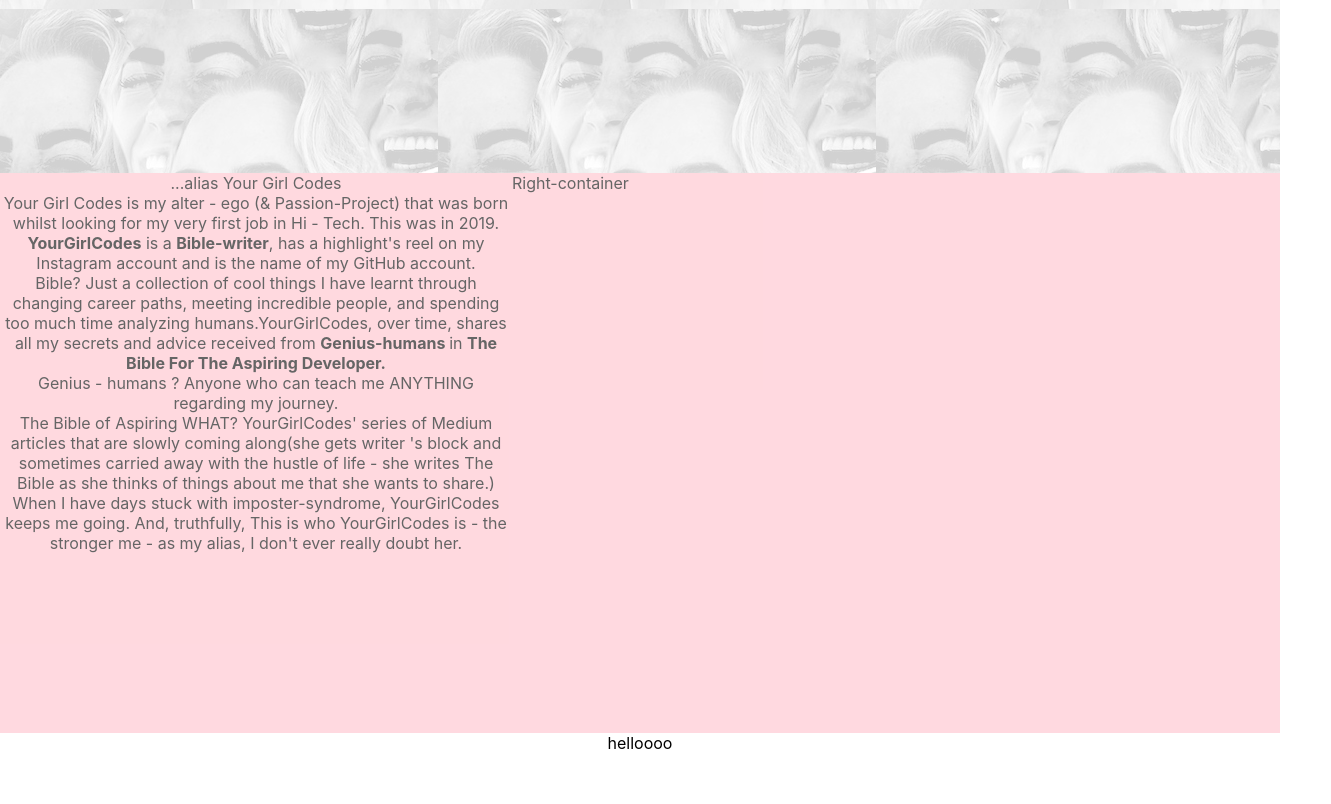
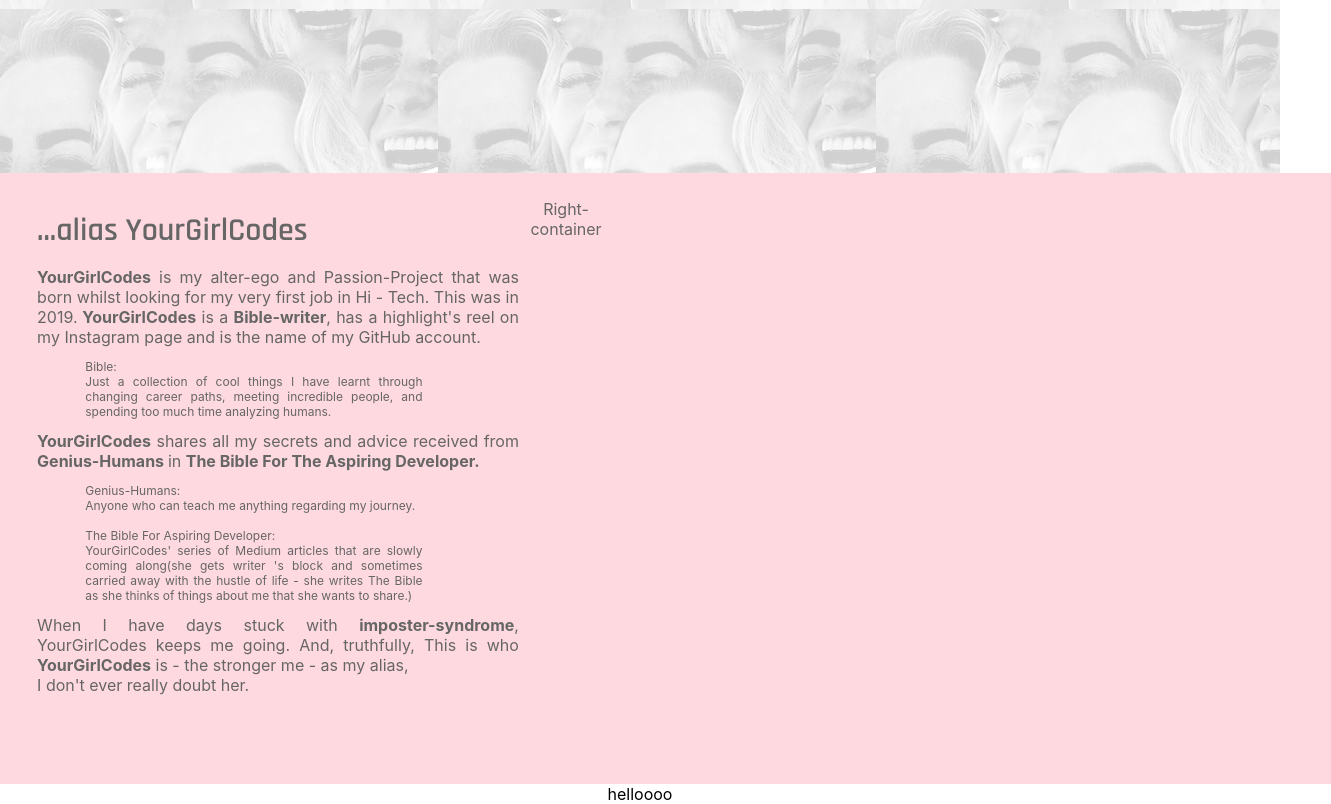
Before and after one commit to yourgirlcodes/personal-website, a React (Create React App) app: page /yourgirlcodes in a window 1280 px wide. Shown: the part 627-1431 px from the top of the page, 1331 px wide, since content can reach past the window. Before the commit the page ends 1380 px from the top, so only its background shows below. Built offline with nearby package versions, Linux system fonts and the light colour scheme.

Commit message:
alias YourGirlCodes text

```diff
--- a/src/components/App.js
+++ b/src/components/App.js
@@ -4,9 +4,10 @@
 import Landing from "./Landing";
 import MyStory from "./MyStory";
 import YourGirlCodes from "./YourGirlCodes";
+
 function App() {
   const [width, setWidth] = useState(window.innerWidth);
-  const [scrollDir, setScrollDir] = useState("scrollingDown");
+  const [scrollDir, setScrollDir] = useState("down");
 
   /* add an event listener that updates
     the "width" state when the window size changes - so there is no lag */
@@ -20,8 +21,7 @@
   useEffect(() => {
     const threshold = 0; /* we defining after 'how many' scrolls, we want to run the calc
                             - this is at the first scroll */
-    let lastScrollY =
-      window.pageYOffset; /* how many px document is scrolled now rel to window -
+    let lastScrollY = window.pageYOffset; /* how many px document is scrolled now rel to window -
                                             use this as reference in future calc to see direction */
     let ticking = false; /* just flagging for the sake of checking */
 
@@ -38,18 +38,17 @@
       /* when we do hit threshold, we define direction */
       /* if current offset is bigger than orig, we scrolling down the page */
       setScrollDir(scrollY > lastScrollY ? "scrollingDown" : "scrollingUp");
+      lastScrollY = scrollY > 0 ? scrollY : 0;
       ticking = false;
     };
 
     const onScroll = () => {
       if (!ticking) {
-         /* we call this function when we want to update the animation on screen,
+        /* we call this function when we want to update the animation on screen,
         so it fires and takes a callback as an argument
         - and we start the story again */
 
-        window.requestAnimationFrame(
-          updateScrollDir
-        );
+        window.requestAnimationFrame(updateScrollDir);
         ticking = true;
       }
     };
--- a/src/components/YourGirlCodes/YourGirlCodes.css
+++ b/src/components/YourGirlCodes/YourGirlCodes.css
@@ -3,20 +3,33 @@
     width: 100%;
     background-color: pink;
     opacity: 0.6;
+    padding: 2%;
+
 }
 
 .left-container{
-    width: 40%;
-    /* text-align: left */
+    text-align: justify;
+    padding: 2%;
 
 }
 
 .YGC-Title{
 position: relative;
+font-size: 4vh;
+font-family: 'Rajdhani', sans-serif;
+
 }
 
-.up{
-    top: -10vh;
+.animate-scrollingUp{
+    transform: translateY(0vh);
+    transition: opacity 1s ease-out, transform 1.2s ease-out;
+    will-change: opacity, visibility;
+}
+
+.animate-scrollingDown{
+    transform: translateY(-250%);
+    transition: opacity 1.5s ease-out, transform 1.2s ease-out;
+    will-change: opacity, visibility;
 }
 
 .YGC{
@@ -24,7 +37,9 @@
 }
 
 .big{
-flex-direction: row
+flex-direction: row;
+width: 45%;
+font-size: 2vh;
 }
 
 .small{
@@ -37,6 +52,16 @@
 }
 
 .YGC-IntroText{
+    margin-top: 2vh;
+
+}
+
+.dictionary{
+    font-size: 1.5vh;
+    width: 70%;
+    padding-left: 10%;
+    padding-top: 2.5%;
+    padding-bottom: 2.5%;
 }
 
 .right-container{
--- a/src/components/YourGirlCodes/components/YGCLeftContainer.js
+++ b/src/components/YourGirlCodes/components/YGCLeftContainer.js
@@ -1,49 +1,47 @@
 import React from "react";
 import '../YourGirlCodes.css'
 
-function YGCLeftContainer({ width, scrollDir }) {
+function YGCLeftContainer({ width, scrollDir, mustAnimate }) {
 
 
   return (
     <div className="left-container">
-    <div className={`YGC-Title ${scrollDir}`}> ...alias Your Girl Codes </div>{" "}
+    <div className={`YGC-Title ${mustAnimate}-${scrollDir}`}> ...alias YourGirlCodes </div>{" "}
 
     <div className="YGC-IntroText">
-      Your Girl Codes is my alter - ego (& Passion-Project) that was
+      <b>YourGirlCodes</b> is my alter-ego and Passion-Project that was
       born whilst looking for my very first job in Hi - Tech. This was
       in 2019.
       <b> YourGirlCodes</b> is a <b>Bible-writer</b>, has a highlight's
-      reel on my Instagram account and is the name of my GitHub account.{" "}
+      reel on my Instagram page and is the name of my GitHub account.{" "}
       <div className="dictionary" id="bible">
-        Bible? Just a collection of cool things I have learnt through
+        Bible: <br /> Just a collection of cool things I have learnt through
         changing career paths, meeting incredible people, and spending
-        too much time analyzing humans.YourGirlCodes, over time, shares
+        too much time analyzing humans. </div>
+        <b>YourGirlCodes</b> shares
         all my secrets and advice received from{" "}
         <span id="genius">
           {" "}
-          <b>Genius-humans </b>
+          <b>Genius-Humans </b>
         </span>{" "}
         in{" "}
         <span className="aspiring-dev">
           <b>The Bible For The Aspiring Developer.</b>{" "}
         </span>{" "}
       </div>{" "}
-      <div>
-        Genius - humans ? Anyone who can teach me ANYTHING regarding my
-        journey.{" "}
-      </div>{" "}
-      <div>
-        The Bible of Aspiring WHAT? YourGirlCodes' series of Medium
+      <div className="dictionary">
+        Genius-Humans:<br /> Anyone who can teach me anything regarding my
+        journey.{" "} <br /> <br />
+        The Bible For Aspiring Developer: <br /> YourGirlCodes' series of Medium
         articles that are slowly coming along(she gets writer 's block
         and sometimes carried away with the hustle of life - she writes
         The Bible as she thinks of things about me that she wants to
         share.){" "}
       </div>{" "}
-      When I have days stuck with imposter-syndrome, YourGirlCodes keeps
-      me going. And, truthfully, This is who YourGirlCodes is - the
-      stronger me - as my alias, I don't ever really doubt her.
-    </div>{" "}
-  </div>
+      When I have days stuck with <b>imposter-syndrome</b>, YourGirlCodes keeps
+      me going. And, truthfully, This is who <b>YourGirlCodes</b> is - the
+      stronger me - as my alias, <br />I don't ever really doubt her.
+    </div>
 );
 }
 
--- a/src/components/YourGirlCodes/index.js
+++ b/src/components/YourGirlCodes/index.js
@@ -16,7 +16,7 @@
     return (
       <div className="your-girl-codes">
           <div className={(width >= breakpoint) ? "YGC big" : "YGC small"}>
-          <YGCLeftContainer scrollDir={scrollDir}/>
+          <YGCLeftContainer scrollDir={scrollDir} mustAnimate={(width >= breakpoint) && 'animate'} />
           <YGCRightContainer />
         </div>
       </div>
```
